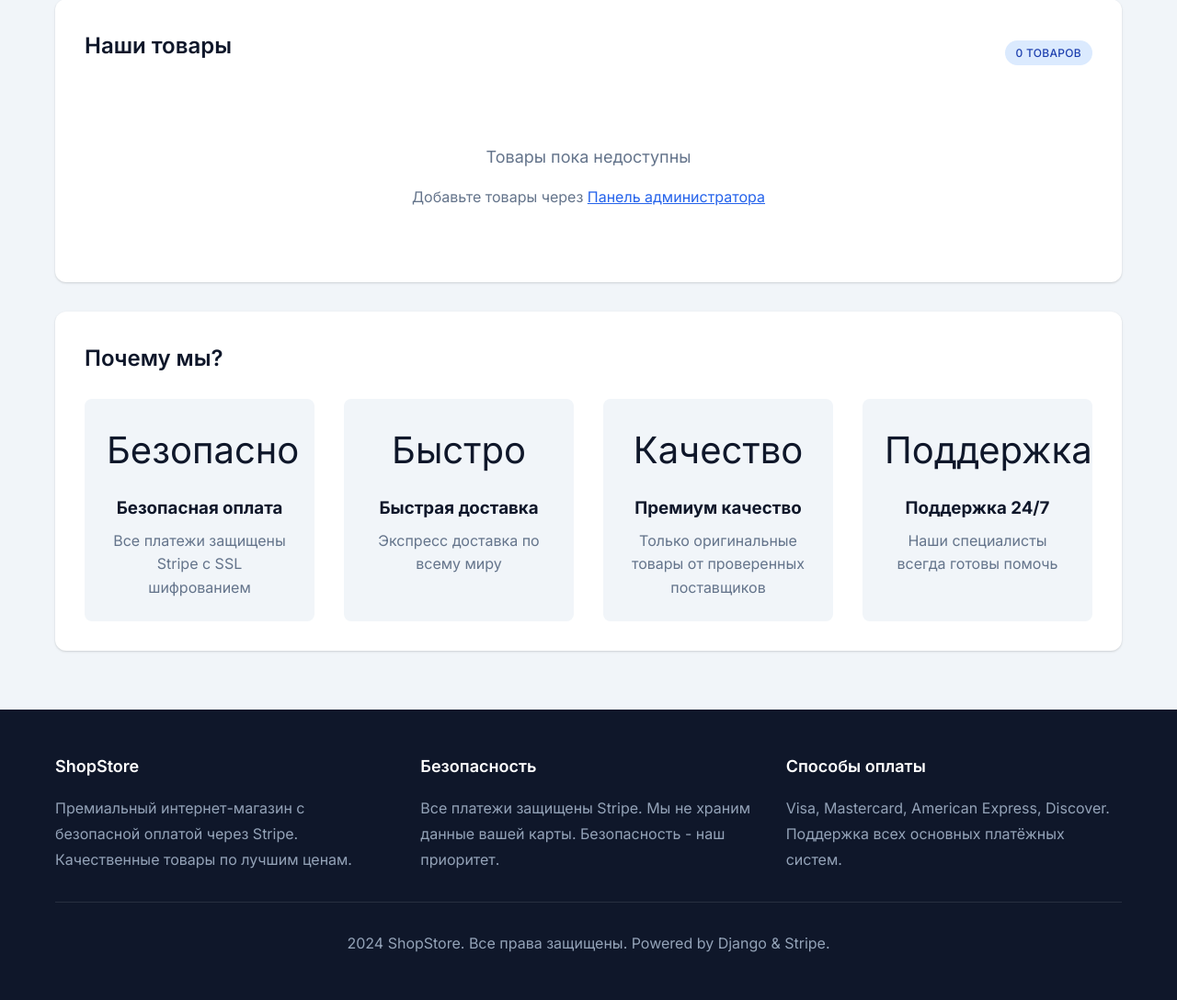
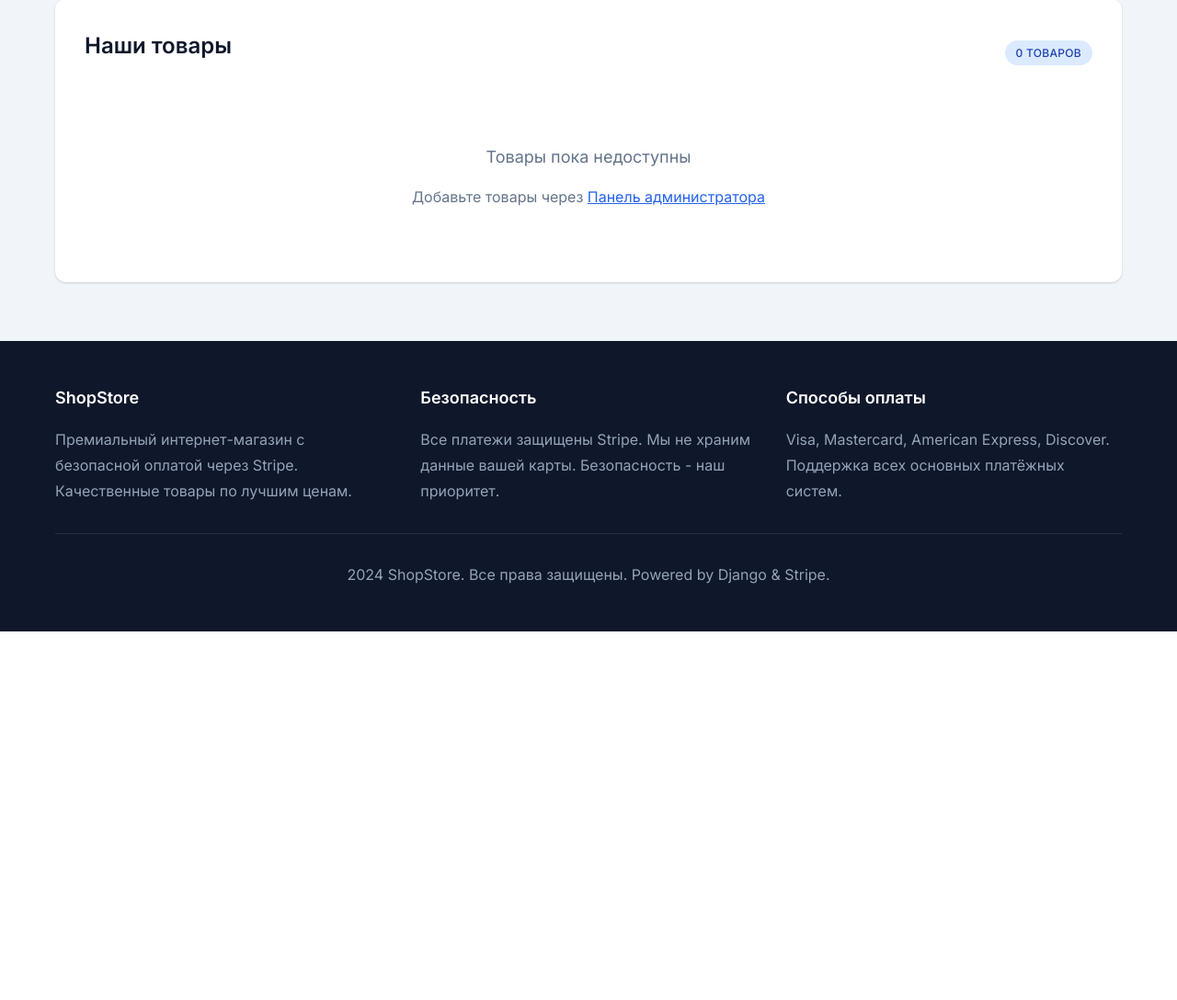
Before and after one commit to Lappy000/-stripe-test, a Django app: page / in a window 1280 px wide. Shown: the part 327-1415 px from the top of the page at 92% size. After the commit the page ends 1014 px from the top, so only its background shows below. Run offline with Django 4.2, Linux system fonts and the light colour scheme; data that the repository does not hold is empty.

```diff
--- a/templates/payments/home.html
+++ b/templates/payments/home.html
@@ -110,29 +110,5 @@
 {% endif %}
 
 <!-- Features Section -->
-<div class="card">
-    <h2>Почему мы?</h2>
-    <div style="display: grid; grid-template-columns: repeat(auto-fit, minmax(250px, 1fr)); gap: 2rem; margin-top: 1.5rem;">
-        <div style="text-align: center; padding: 1.5rem; background: var(--gray-lighter); border-radius: 8px;">
-            <div style="font-size: 2.5rem; margin-bottom: 1rem;">Безопасно</div>
-            <h3 style="margin-bottom: 0.5rem; color: var(--dark);">Безопасная оплата</h3>
-            <p style="color: var(--gray);">Все платежи защищены Stripe с SSL шифрованием</p>
-        </div>
-        <div style="text-align: center; padding: 1.5rem; background: var(--gray-lighter); border-radius: 8px;">
-            <div style="font-size: 2.5rem; margin-bottom: 1rem;">Быстро</div>
-            <h3 style="margin-bottom: 0.5rem; color: var(--dark);">Быстрая доставка</h3>
-            <p style="color: var(--gray);">Экспресс доставка по всему миру</p>
-        </div>
-        <div style="text-align: center; padding: 1.5rem; background: var(--gray-lighter); border-radius: 8px;">
-            <div style="font-size: 2.5rem; margin-bottom: 1rem;">Качество</div>
-            <h3 style="margin-bottom: 0.5rem; color: var(--dark);">Премиум качество</h3>
-            <p style="color: var(--gray);">Только оригинальные товары от проверенных поставщиков</p>
-        </div>
-        <div style="text-align: center; padding: 1.5rem; background: var(--gray-lighter); border-radius: 8px;">
-            <div style="font-size: 2.5rem; margin-bottom: 1rem;">Поддержка</div>
-            <h3 style="margin-bottom: 0.5rem; color: var(--dark);">Поддержка 24/7</h3>
-            <p style="color: var(--gray);">Наши специалисты всегда готовы помочь</p>
-        </div>
-    </div>
-</div>
+
 {% endblock %}
```
